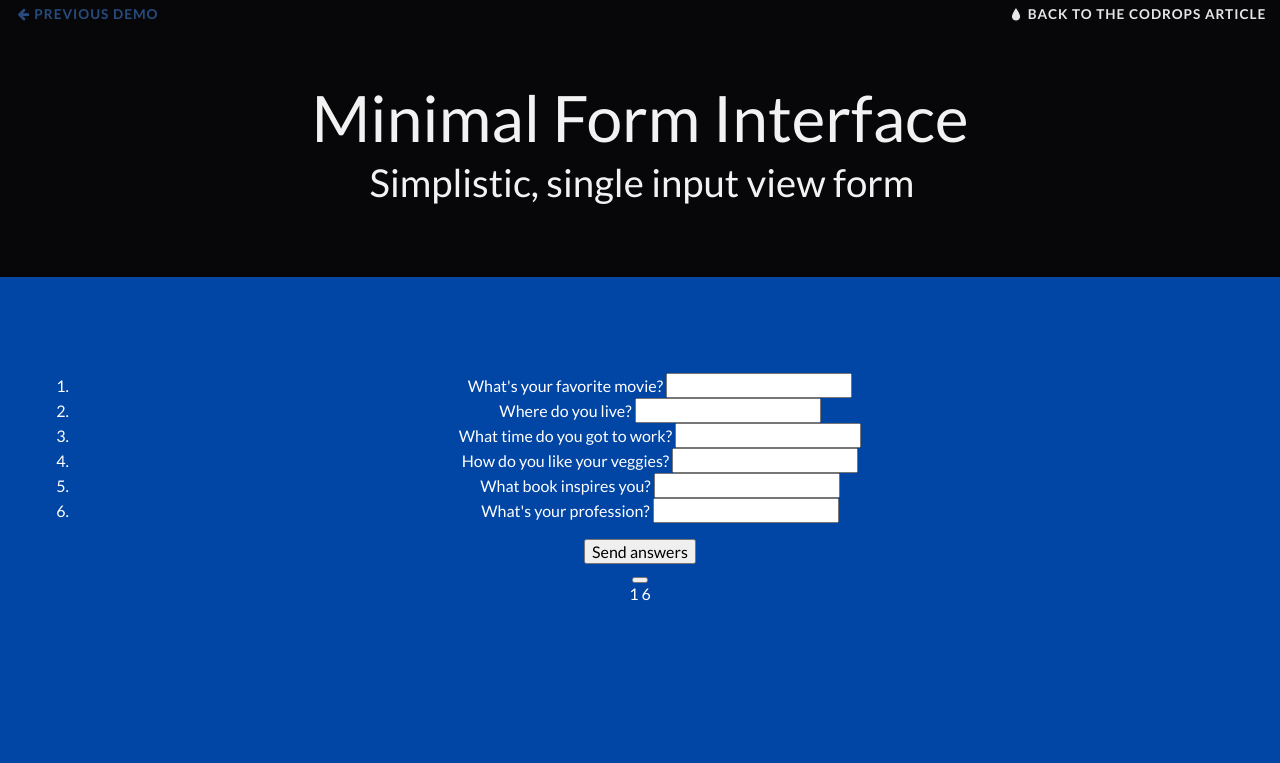
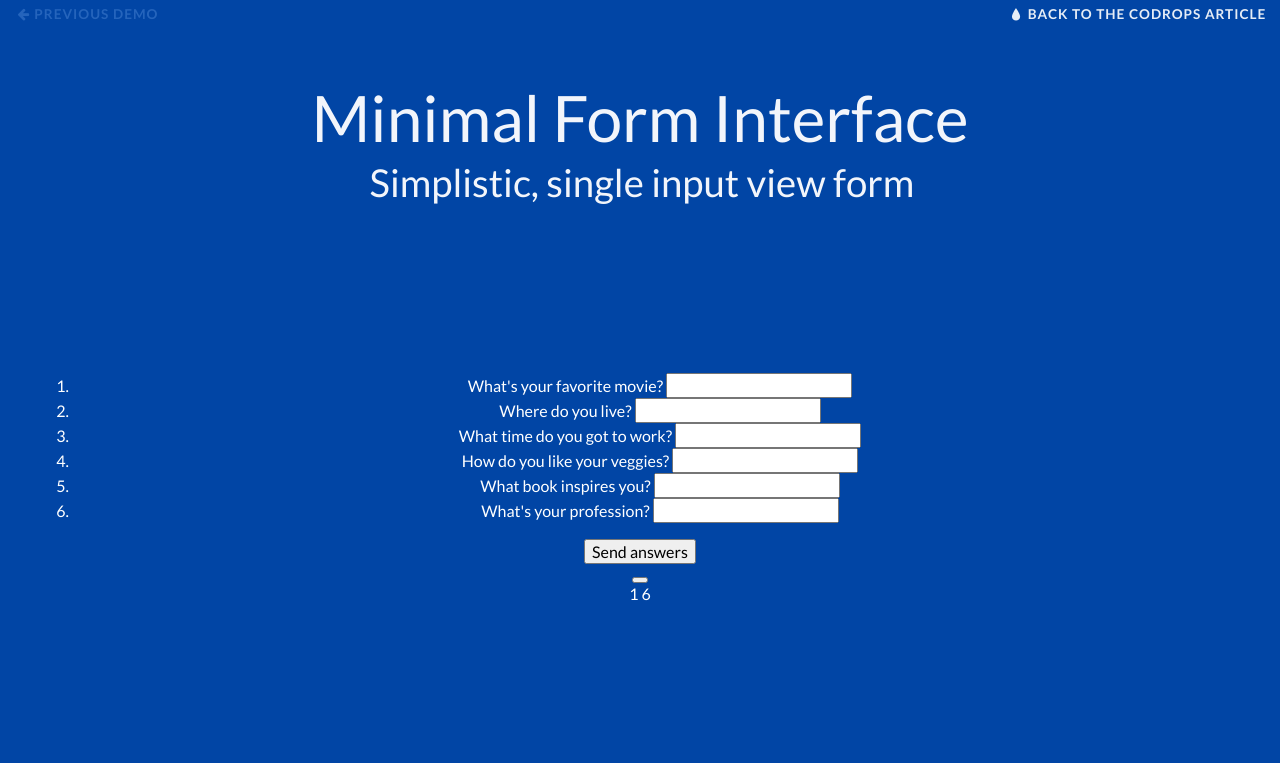
Before and after one commit to HinchK/basicbusiness, a PHP site: page /public/theme/glquote-affiliate/index.html in a window 1280 px wide. Shown: the top 763 px of the page. Run offline with PHP 8.4, Linux system fonts and the light colour scheme.

Commit message:
css: black-blue-black background

```diff
--- a/public/theme/glquote-affiliate/css/demo.css
+++ b/public/theme/glquote-affiliate/css/demo.css
@@ -15,7 +15,7 @@
 .clearfix:after { clear: both; }
 
 body {
-	background: #070709;
+	background: #0145a5;
 	color: rgb(255, 255, 255);
 	font-size: 100%;
 	line-height: 1.25;
@@ -105,7 +105,7 @@ section {
 
 section.related {
 	padding: 3em 1em 4em;
-	background: #070709;
+	background: #000000;
 	color: rgba(255,255,255,.95);
 	font-size: 1.5em;
 }
```
